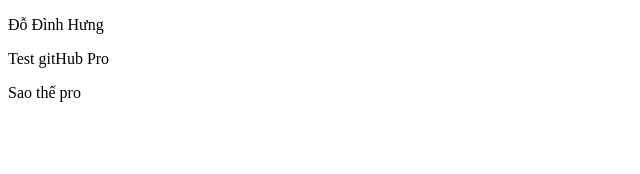
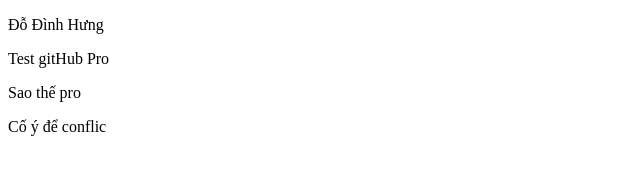
Before and after one commit to DoDinhHungHAUI/TestGit, a plain HTML site: page index.html in a window 1280 px wide. Shown: the whole page, without its empty margins (0-640 px from the left). Drawn offline with Linux system fonts and the light colour scheme.

Commit message:
changed index

```diff
--- a/index.html
+++ b/index.html
@@ -10,5 +10,6 @@
     <p>Đỗ Đình Hưng</p>
     <p>Test gitHub Pro</p>
     <p>Sao thế pro</p>
+    <p>Cố ý để conflic</p>
 </body>
 </html>
```
